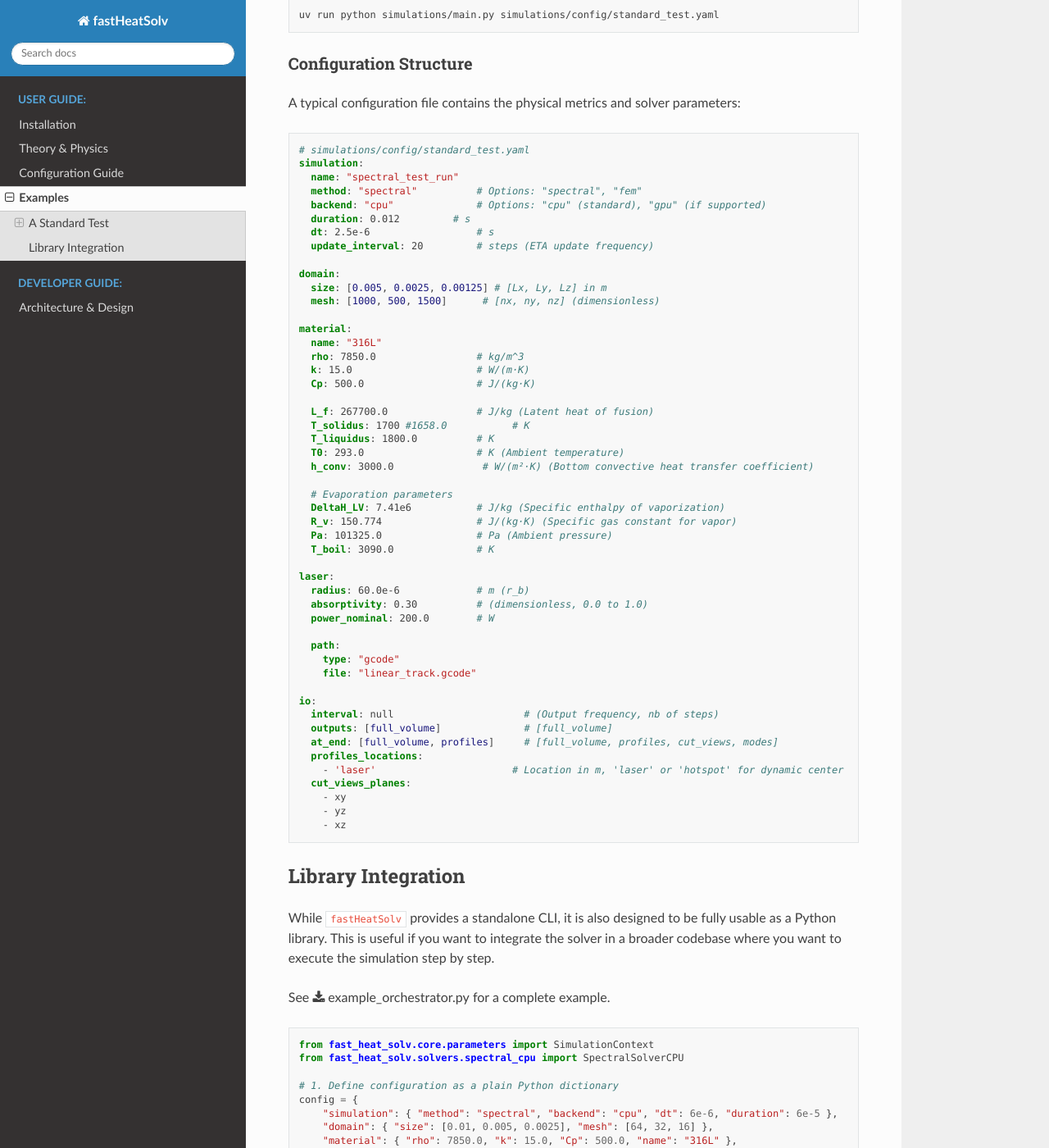
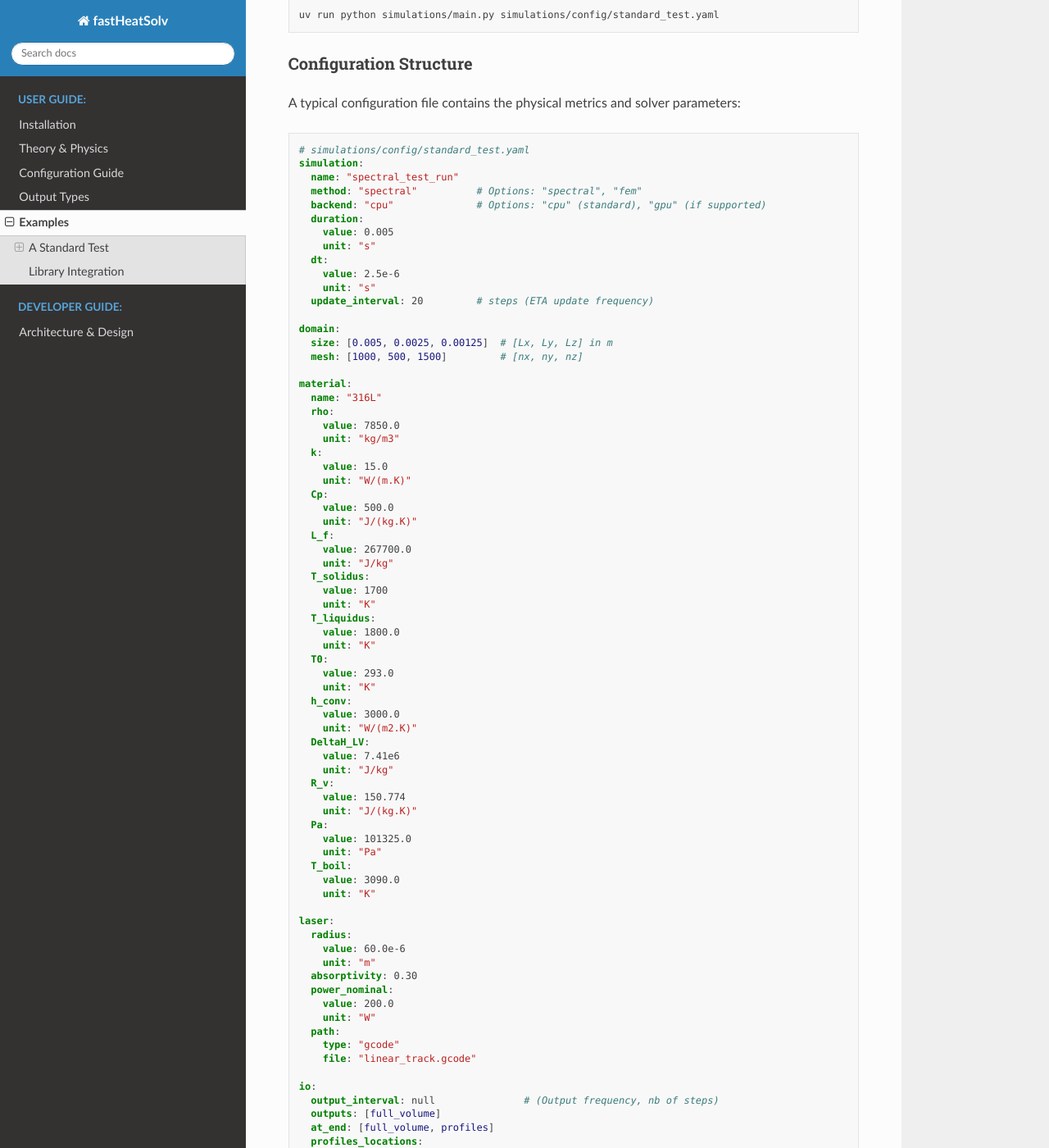
Before and after one commit to manasvupadhyay/spectral_galerkin_heat, a Sphinx documentation site: the page built from docs/examples.md, in a window 1280 px wide and 1400 px high, scrolled down 388 px. Shown: the whole window at 82% size. Built offline with Sphinx 7.4.7 and the Read the Docs theme 3.1.0, drawn with Linux system fonts in a browser that asks for light colours; some of the changed text lies outside the part shown.

Commit message:
make the docs, units, and output types

```diff
--- a/docs/examples.md
+++ b/docs/examples.md
@@ -21,47 +21,75 @@ simulation:
   name: "spectral_test_run"
   method: "spectral"          # Options: "spectral", "fem"
   backend: "cpu"              # Options: "cpu" (standard), "gpu" (if supported)
-  duration: 0.012         # s
-  dt: 2.5e-6                  # s
+  duration:
+    value: 0.005
+    unit: "s"
+  dt:
+    value: 2.5e-6
+    unit: "s"
   update_interval: 20         # steps (ETA update frequency)
 
 domain:
-  size: [0.005, 0.0025, 0.00125] # [Lx, Ly, Lz] in m
-  mesh: [1000, 500, 1500]      # [nx, ny, nz] (dimensionless)
+  size: [0.005, 0.0025, 0.00125]  # [Lx, Ly, Lz] in m
+  mesh: [1000, 500, 1500]         # [nx, ny, nz]
 
 material:
   name: "316L"
-  rho: 7850.0                 # kg/m^3
-  k: 15.0                     # W/(m·K)
-  Cp: 500.0                   # J/(kg·K)
-
-  L_f: 267700.0               # J/kg (Latent heat of fusion)
-  T_solidus: 1700 #1658.0           # K
-  T_liquidus: 1800.0          # K
-  T0: 293.0                   # K (Ambient temperature)
-  h_conv: 3000.0               # W/(m²·K) (Bottom convective heat transfer coefficient)
-
-  # Evaporation parameters
-  DeltaH_LV: 7.41e6           # J/kg (Specific enthalpy of vaporization)
-  R_v: 150.774                # J/(kg·K) (Specific gas constant for vapor)
-  Pa: 101325.0                # Pa (Ambient pressure)
-  T_boil: 3090.0              # K
+  rho:
+    value: 7850.0
+    unit: "kg/m3"
+  k:
+    value: 15.0
+    unit: "W/(m.K)"
+  Cp:
+    value: 500.0
+    unit: "J/(kg.K)"
+  L_f:
+    value: 267700.0
+    unit: "J/kg"
+  T_solidus:
+    value: 1700
+    unit: "K"
+  T_liquidus:
+    value: 1800.0
+    unit: "K"
+  T0:
+    value: 293.0
+    unit: "K"
+  h_conv:
+    value: 3000.0
+    unit: "W/(m2.K)"
+  DeltaH_LV:
+    value: 7.41e6
+    unit: "J/kg"
+  R_v:
+    value: 150.774
+    unit: "J/(kg.K)"
+  Pa:
+    value: 101325.0
+    unit: "Pa"
+  T_boil:
+    value: 3090.0
+    unit: "K"
 
 laser:
-  radius: 60.0e-6             # m (r_b)
-  absorptivity: 0.30          # (dimensionless, 0.0 to 1.0)
-  power_nominal: 200.0        # W
-
+  radius:
+    value: 60.0e-6
+    unit: "m"
+  absorptivity: 0.30
+  power_nominal:
+    value: 200.0
+    unit: "W"
   path:
     type: "gcode"
     file: "linear_track.gcode"
 
 io:
-  interval: null                      # (Output frequency, nb of steps)
-  outputs: [full_volume]              # [full_volume]
-  at_end: [full_volume, profiles]     # [full_volume, profiles, cut_views, modes]
+  output_interval: null               # (Output frequency, nb of steps)
+  outputs: [full_volume]
+  at_end: [full_volume, profiles]
   profiles_locations:
-    - 'laser'                       # Location in m, 'laser' or 'hotspot' for dynamic center
+    - 'laser'                         # 'laser', 'hotspot', or explicit [x, y] in m
   cut_views_planes:
     - xy
     - yz
--- a/docs/index.rst
+++ b/docs/index.rst
@@ -19,6 +19,7 @@ fastHeatSolv is a modular framework designed for simulating heat transfer in add
    installation
    theory
    configuration
+   outputs
    examples
 
 .. toctree::
```
Also changed, not shown: README.md (+7 -0 lines), docs/configuration.md (+0 -5 lines), docs/installation.md (+10 -0 lines), docs/outputs.md (+5 -3 lines), 7 other files.
